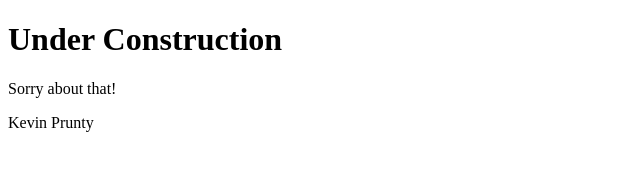
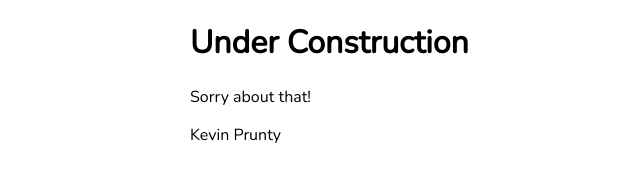
Before and after one commit to kevinprunty/kevinprunty.github.io, a plain HTML site: page index.html in a window 1280 px wide. Shown: the whole page, without its empty margins (0-640 px from the left). Drawn offline with nearby package versions, Linux system fonts and the light colour scheme.

Commit message:
Added Nunito font, and fixed index.html style link

```diff
--- a/index.html
+++ b/index.html
@@ -4,7 +4,7 @@
         <!--META TAGS-->
 
         <!--Linked sheets-->
-        <link href="./style/style.css" type ="text/css">
+        <link rel="stylesheet" href="./style/style.css" type ="text/css">
         <script src="https://ajax.googleapis.com/ajax/libs/jquery/3.2.1/jquery.min.js"></script>
 
     </head>
--- a/style/style.css
+++ b/style/style.css
@@ -0,0 +1,12 @@
+@import url('https://fonts.googleapis.com/css?family=Nunito');
+* {
+    font-family: 'Nunito', sans-serif;
+
+}
+
+body {
+
+    width: 900px;
+    margin: 0 auto 0 auto;
+
+}
```
